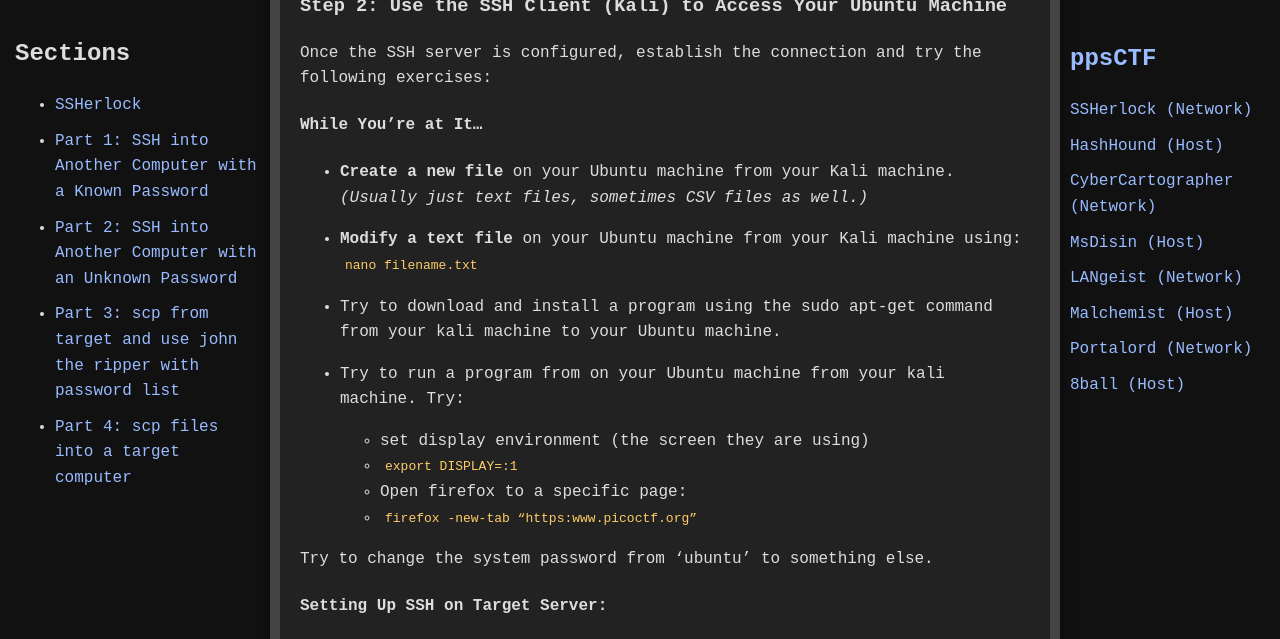
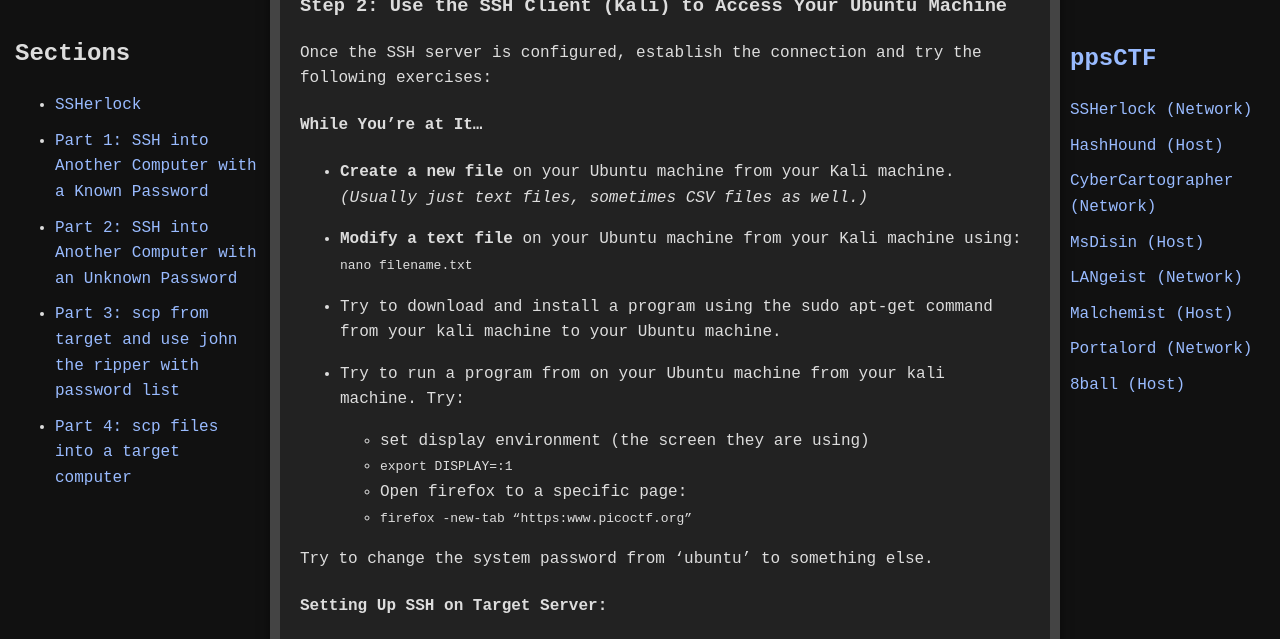
Before and after one commit to jboyce1/ppsCTF, a Jekyll site: the page built from classes/SSHerlock/SSHerlock.md, in a window 1280 px wide and 1400 px high, scrolled down 1857 px. Shown: the top 639 px of the window. Built offline with Jekyll 4.4.1, drawn with Linux system fonts in a browser that asks for light colours.

Commit message:
Update styles.css

```diff
--- a/assets/css/styles.css
+++ b/assets/css/styles.css
@@ -118,13 +118,6 @@ a:hover {
         display: block;
     }
 
-    /* Optional: Customize inline code for readability */
-    code {
-        background-color: #222;
-        color: #ffcc66; /* Highlighted text */
-        padding: 2px 5px;
-        border-radius: 3px;
-    }
 
 /* Mobile Styles */
 @media screen and (max-width: 768px) {
```
